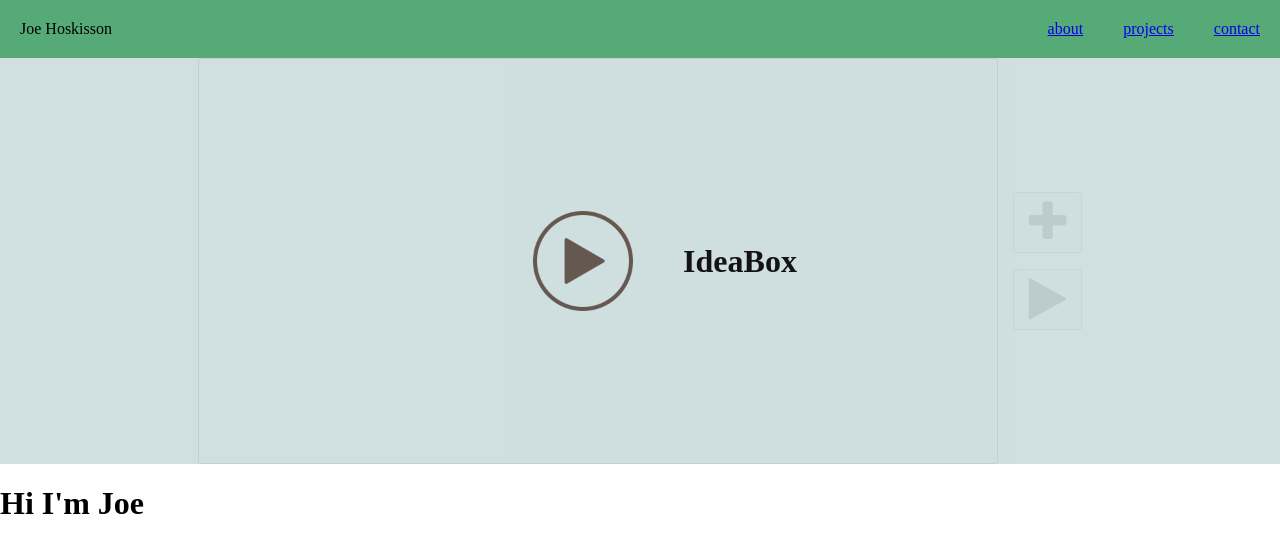
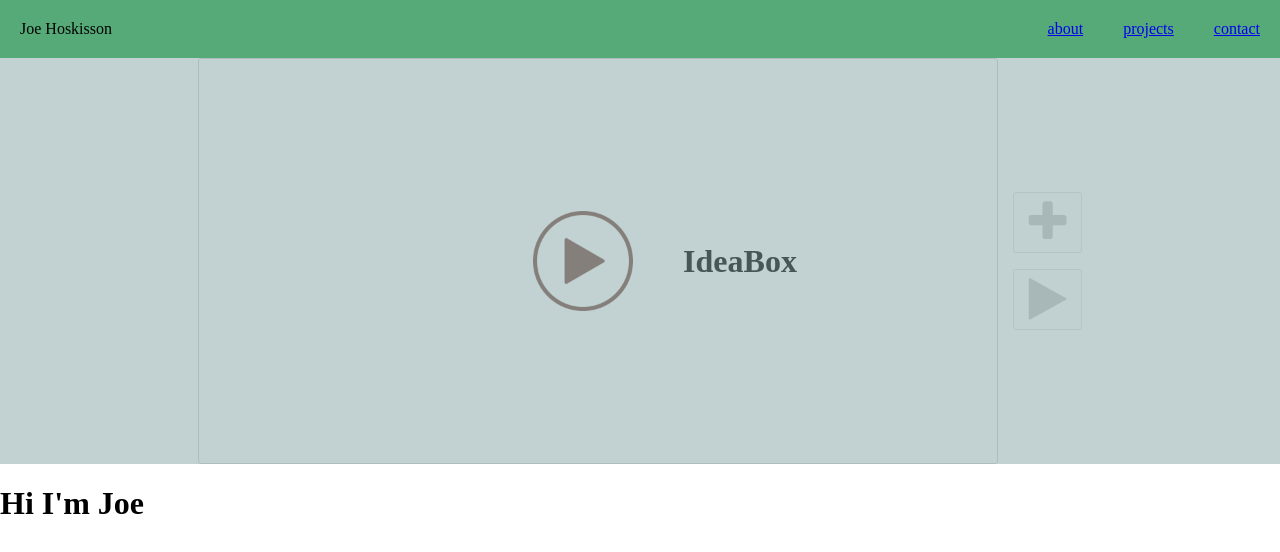
Before and after one commit to joevus/portfolio-ideabox, a React (Create React App) app: page / in a window 1280 px wide. In both pictures the pointer is over the element 640 px from the left and 261 px from the top of the page. Shown: the top 552 px of the page. Built offline with nearby package versions, Linux system fonts and the light colour scheme.

Commit message:
Included play image on css transition on intro frame.

```diff
--- a/src/css/index.css
+++ b/src/css/index.css
@@ -69,10 +69,31 @@ with its grid intact but not with justify-items:center on it*/
   align-items: center;
   transition: background-color 500ms ease-out, opacity 500ms ease-out;
 }
+.intro-frame h1 {
+  -webkit-backface-visibility: hidden;
+  -moz-backface-visibility: hidden;
+  transition: color 500ms ease-out;
+}
+.intro-frame img {
+  /*opacity: 0.8;*/
+  transition: filter 500ms ease-out;
+  /*transition: transform 500ms ease-out;*/
+}
 
 .intro-frame:hover {
-  background-color: #ccdddd;
-  opacity: 0.92;
+  background-color: #bbcccc;
+  opacity: 0.90;
+}
+.intro-frame:hover img{
+  -webkit-filter: opacity(0.7);
+  filter: opacity(0.7);
+  /*opacity: 1;*/
+  /*transform: rotate(0.05turn);;*/
+  /*transition: opacity 500ms ease-in-out;*/
+}
+.intro-frame:hover h1{
+  /*opacity: 0.7;*/
+  color: #334444;
 }
 
 .intro-frame img {
```
